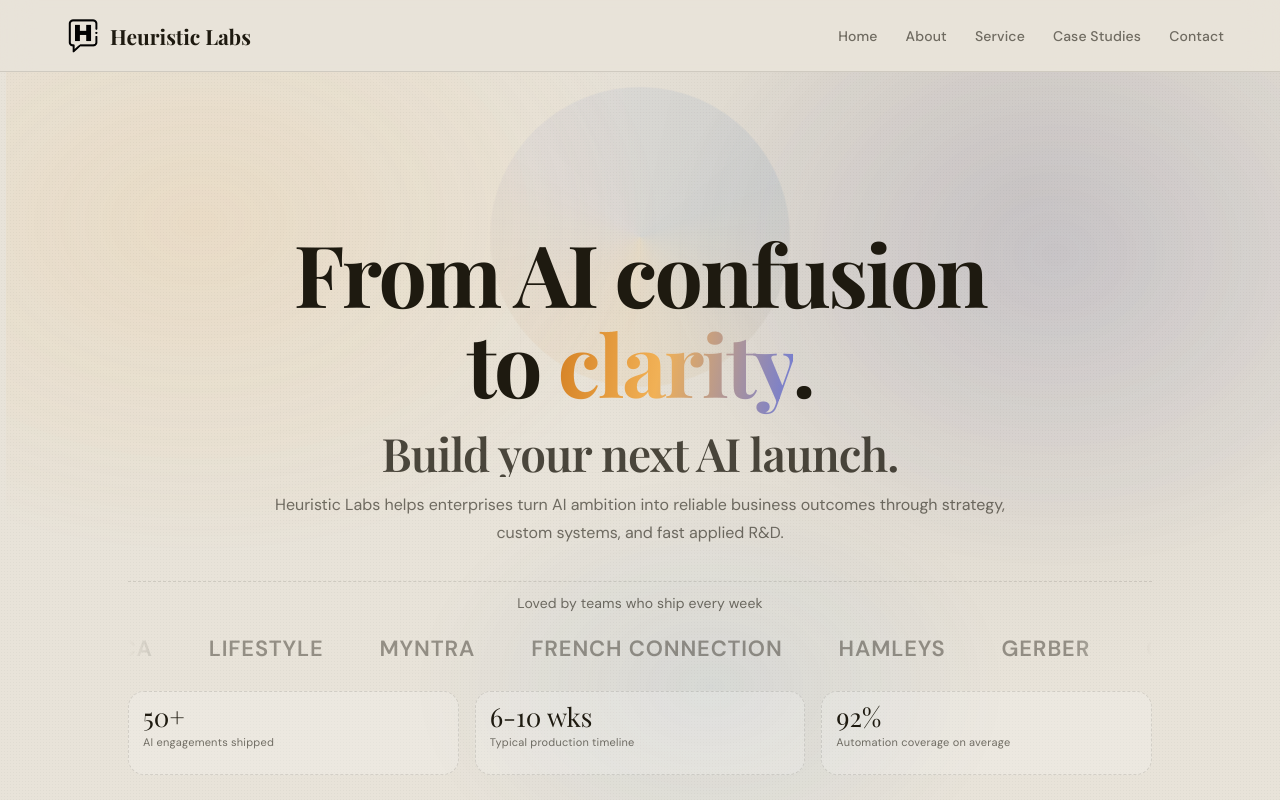
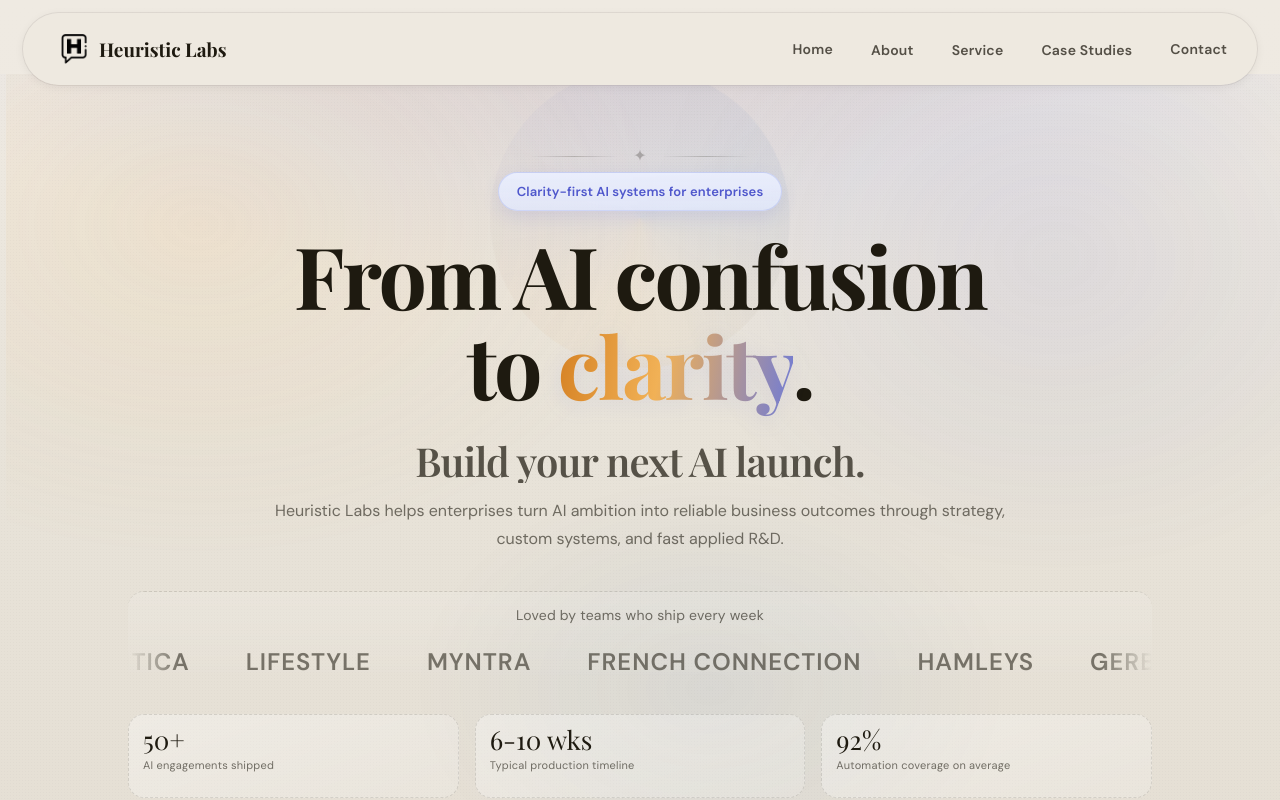
Before and after one commit to karan4533/code, a React (Vite) app in the folder heuristic-react/: page / in a window 1280 px wide. Shown: the top 800 px of the page. Built offline with nearby package versions, Linux system fonts and the light colour scheme; a web font is replaced by a local one.

Commit message:
fine turn the hero page

```diff
--- a/heuristic-react/src/components/nav/Nav.jsx
+++ b/heuristic-react/src/components/nav/Nav.jsx
@@ -1,4 +1,4 @@
-import { useState } from "react";
+import { useEffect, useState } from "react";
 import { T, font } from "../../constants/designTokens";
 import { useViewport } from "../../hooks/useViewport";
 import companyLogo from "../../assets/logo (1).png";
@@ -9,10 +9,11 @@ export function Nav({ onLogoClick, onHomeClick, onContactClick, isLanding }) {
   const [mobileMenuOpen, setMobileMenuOpen] = useState(false);
   const [brandHovered, setBrandHovered] = useState(false);
   const [brandPressed, setBrandPressed] = useState(false);
-  const navHeight = isLanding ? 72 : 60;
+  const [isScrolled, setIsScrolled] = useState(false);
+  const navHeight = isLanding ? 74 : 60;
   const linkSize = isLanding ? 14 : 13;
-  const brandSize = isSmallMobile ? 14 : isMobile ? 16 : isTablet ? 17 : isLanding ? 21 : 19;
-  const logoSize = isSmallMobile ? 24 : isMobile ? 27 : isLanding ? 34 : 31;
+  const brandSize = isSmallMobile ? 14 : isMobile ? 15 : isTablet ? 16 : isLanding ? 19 : 18;
+  const logoSize = isSmallMobile ? 23 : isMobile ? 25 : isLanding ? 30 : 28;
 
   const navLinks = [
     { label: "Home", onClick: onHomeClick },
@@ -22,12 +23,22 @@ export function Nav({ onLogoClick, onHomeClick, onContactClick, isLanding }) {
     { label: "Contact", onClick: onContactClick },
   ];
 
+  useEffect(() => {
+    const onScroll = () => {
+      setIsScrolled(window.scrollY > 12);
+    };
+
+    onScroll();
+    window.addEventListener("scroll", onScroll, { passive: true });
+    return () => window.removeEventListener("scroll", onScroll);
+  }, []);
+
   return (
     <>
       <nav
         style={{
           position: "sticky",
-          top: 0,
+          top: isSmallMobile ? 8 : isMobile ? 10 : 12,
           zIndex: isLanding ? 200 : 200,
           display: "flex",
           alignItems: "center",
@@ -39,16 +50,27 @@ export function Nav({ onLogoClick, onHomeClick, onContactClick, isLanding }) {
             : isMobile
               ? "10px 16px"
               : isTablet
-                ? "0 24px"
+                ? "0 20px"
                 : isLanding
-                  ? "0 56px"
-                  : "0 48px",
+                  ? "0 26px"
+                  : "0 24px",
           height: isDesktopWide ? navHeight : "auto",
-          background: isLanding ? "rgba(232,227,217,.9)" : "rgba(232,227,217,.94)",
-          backdropFilter: "blur(16px)",
-          borderBottom: `1px solid ${T.ink12}`,
+          width: isDesktopWide ? "min(1240px, calc(100% - 44px))" : "calc(100% - 16px)",
+          margin: "0 auto",
+          borderRadius: isDesktopWide ? 999 : 20,
+          overflow: "hidden",
+          isolation: "isolate",
+          background: isScrolled ? "#eee9e0" : "#eee9e0",
+          backdropFilter: "none",
+          WebkitBackdropFilter: "none",
+          border: `1px solid ${isScrolled ? "rgba(30,26,16,.1)" : "rgba(30,26,16,.07)"}`,
+          backgroundClip: "padding-box",
+          boxShadow: isScrolled
+            ? "0 4px 12px rgba(20,16,8,.06)"
+            : "0 2px 8px rgba(20,16,8,.05)",
           fontFamily: font.sans,
-          transition: "padding .25s ease, height .25s ease, background .25s ease",
+          transition:
+            "padding .25s ease, height .25s ease, background .25s ease, box-shadow .25s ease, border-color .25s ease",
         }}
       >
         {/* Hamburger Menu Button - Mobile Only */}
@@ -114,7 +136,8 @@ export function Nav({ onLogoClick, onHomeClick, onContactClick, isLanding }) {
           <ul
             style={{
               display: "flex",
-              gap: isSmallMobile ? 6 : isMobile ? 8 : isLanding ? 28 : 24,
+              alignItems: "center",
+              gap: isSmallMobile ? 6 : isMobile ? 8 : isLanding ? 30 : 24,
               listStyle: "none",
               padding: 0,
               margin: 0,
@@ -129,16 +152,24 @@ export function Nav({ onLogoClick, onHomeClick, onContactClick, isLanding }) {
                     onClick={link.onClick}
                     style={{
                       fontSize: linkSize,
-                      fontWeight: 500,
-                      letterSpacing: ".01em",
-                      color: T.ink60,
+                      fontWeight: 600,
+                      letterSpacing: ".015em",
+                      color: "rgba(30,26,16,.74)",
                       textDecoration: "none",
-                      background: "none",
+                      background: "transparent",
                       border: "none",
                       cursor: "pointer",
-                      padding: 0,
+                      borderRadius: 10,
+                      padding: "6px 4px",
                       fontFamily: font.sans,
                       whiteSpace: "nowrap",
+                      transition: "color .2s ease",
+                    }}
+                    onMouseEnter={(e) => {
+                      e.currentTarget.style.color = "rgba(30,26,16,.96)";
+                    }}
+                    onMouseLeave={(e) => {
+                      e.currentTarget.style.color = "rgba(30,26,16,.74)";
                     }}
                   >
                     {link.label}
@@ -148,11 +179,20 @@ export function Nav({ onLogoClick, onHomeClick, onContactClick, isLanding }) {
                     href={link.href}
                     style={{
                       fontSize: linkSize,
-                      fontWeight: 500,
-                      letterSpacing: ".01em",
-                      color: T.ink60,
+                      fontWeight: 600,
+                      letterSpacing: ".015em",
+                      color: "rgba(30,26,16,.74)",
                       textDecoration: "none",
+                      borderRadius: 10,
+                      padding: "6px 4px",
                       whiteSpace: "nowrap",
+                      transition: "color .2s ease",
+                    }}
+                    onMouseEnter={(e) => {
+                      e.currentTarget.style.color = "rgba(30,26,16,.96)";
+                    }}
+                    onMouseLeave={(e) => {
+                      e.currentTarget.style.color = "rgba(30,26,16,.74)";
                     }}
                   >
                     {link.label}
@@ -182,16 +222,17 @@ export function Nav({ onLogoClick, onHomeClick, onContactClick, isLanding }) {
             fontWeight: 700,
             color: T.ink,
             textDecoration: "none",
-            background: brandHovered ? "#E8E3D9F0" : "transparent",
+            background: brandHovered ? "rgba(255,255,255,.45)" : "transparent",
             border: "none",
-            borderRadius: 10,
+            borderRadius: 14,
             cursor: "pointer",
-            padding: isSmallMobile ? "4px 6px" : isLanding ? "6px 10px" : "5px 8px",
+            padding: isSmallMobile ? "4px 6px" : isLanding ? "7px 10px" : "5px 8px",
             order: 1,
             flex: "0 0 auto",
             textAlign: "left",
             transform: brandPressed ? "translateY(1px)" : "translateY(0)",
-            transition: "background .2s ease, transform .15s ease",
+            transition: "background .2s ease, transform .15s ease, box-shadow .2s ease",
+            boxShadow: brandHovered ? "0 2px 8px rgba(20,16,8,.04)" : "none",
           }}
         >
           <img
@@ -224,18 +265,20 @@ export function Nav({ onLogoClick, onHomeClick, onContactClick, isLanding }) {
         <div
           style={{
             position: "fixed",
-            top: isTablet ? "auto" : "60px",
-            left: 0,
-            right: 0,
-            background: "rgba(232,227,217,.98)",
-            backdropFilter: "blur(16px)",
-            borderBottom: `1px solid ${T.ink12}`,
-            padding: "16px 12px",
+            top: isSmallMobile ? 66 : 74,
+            left: isSmallMobile ? 8 : 12,
+            right: isSmallMobile ? 8 : 12,
+            background: "rgba(244,240,233,.95)",
+            backdropFilter: "blur(18px) saturate(130%)",
+            border: `1px solid rgba(30,26,16,.12)`,
+            borderRadius: 18,
+            boxShadow: "0 12px 28px rgba(20,16,8,.12)",
+            padding: "14px 10px",
             display: "flex",
             flexDirection: "column",
             gap: 8,
             animation: "slideDownMenu .3s ease-out",
-            zIndex: 199,
+            zIndex: 210,
           }}
         >
           {navLinks.map((link) => {
@@ -244,15 +287,15 @@ export function Nav({ onLogoClick, onHomeClick, onContactClick, isLanding }) {
               textAlign: "left",
               padding: "12px 16px",
               borderRadius: 12,
-              background: T.ink07,
-              border: `1px solid ${T.ink12}`,
+              background: "rgba(255,255,255,.68)",
+              border: `1px solid rgba(30,26,16,.1)`,
               fontSize: 13,
               fontWeight: 500,
               letterSpacing: ".01em",
               color: T.ink,
               fontFamily: font.sans,
               cursor: "pointer",
-              transition: ".2s",
+              transition: "background .2s ease, transform .2s ease",
               textDecoration: "none",
               display: "block",
             };
@@ -266,8 +309,14 @@ export function Nav({ onLogoClick, onHomeClick, onContactClick, isLanding }) {
                     setMobileMenuOpen(false);
                   }}
                   style={itemStyle}
-                  onMouseEnter={(e) => (e.target.style.background = T.ink12)}
-                  onMouseLeave={(e) => (e.target.style.background = T.ink07)}
+                  onMouseEnter={(e) => {
+                    e.currentTarget.style.background = "rgba(255,255,255,.92)";
+                    e.currentTarget.style.transform = "translateY(-1px)";
+                  }}
+                  onMouseLeave={(e) => {
+                    e.currentTarget.style.background = "rgba(255,255,255,.68)";
+                    e.currentTarget.style.transform = "translateY(0)";
+                  }}
                 >
                   {link.label}
                 </button>
@@ -279,8 +328,14 @@ export function Nav({ onLogoClick, onHomeClick, onContactClick, isLanding }) {
                   href={link.href}
                   onClick={() => setMobileMenuOpen(false)}
                   style={itemStyle}
-                  onMouseEnter={(e) => (e.target.style.background = T.ink12)}
-                  onMouseLeave={(e) => (e.target.style.background = T.ink07)}
+                  onMouseEnter={(e) => {
+                    e.currentTarget.style.background = "rgba(255,255,255,.92)";
+                    e.currentTarget.style.transform = "translateY(-1px)";
+                  }}
+                  onMouseLeave={(e) => {
+                    e.currentTarget.style.background = "rgba(255,255,255,.68)";
+                    e.currentTarget.style.transform = "translateY(0)";
+                  }}
                 >
                   {link.label}
                 </a>
--- a/heuristic-react/src/components/pages/LandingPage.jsx
+++ b/heuristic-react/src/components/pages/LandingPage.jsx
@@ -18,8 +18,8 @@ export function LandingPage({
   const [phraseIndex, setPhraseIndex] = useState(0);
   const introEase = "cubic-bezier(0.16,1,0.3,1)";
   const headerHeight = isSmallMobile ? 56 : isMobile ? 60 : isTablet ? 64 : 72;
-  const parallaxOffset = Math.min(scrollY * 0.08, 26);
-  const contentLift = Math.min(scrollY * 0.035, 12);
+  const parallaxOffset = Math.min(scrollY * 0.05, 18);
+  const contentLift = Math.min(scrollY * 0.02, 8);
   const rotatingPhrases = [
     "Build your next AI launch.",
     "Ship outcomes, not prototypes.",
@@ -54,7 +54,7 @@ export function LandingPage({
   useEffect(() => {
     const phraseTimer = window.setInterval(() => {
       setPhraseIndex((prev) => (prev + 1) % rotatingPhrases.length);
-    }, 1800);
+    }, 2200);
 
     return () => window.clearInterval(phraseTimer);
   }, [rotatingPhrases.length]);
@@ -66,7 +66,7 @@ export function LandingPage({
         position: "relative",
         width: "100%",
         minHeight: "100vh",
-        background: `radial-gradient(circle at 80% 15%, ${T.bg3} 0%, ${T.bg} 40%, ${T.bg} 100%)`,
+        background: "var(--site-base-bg)",
         display: "flex",
         alignItems: "center",
         justifyContent: "center",
@@ -81,7 +81,7 @@ export function LandingPage({
           inset: 0,
           pointerEvents: "none",
           zIndex: 0,
-          opacity: 0.65,
+          opacity: 0.52,
           background:
             "radial-gradient(42rem 30rem at 15% 20%, rgba(241,177,86,0.22), transparent 70%), radial-gradient(34rem 28rem at 82% 24%, rgba(78,93,206,0.16), transparent 72%), radial-gradient(28rem 20rem at 55% 78%, rgba(24,96,171,0.12), transparent 68%)",
           transform: `translateY(${parallaxOffset * -0.65}px)`,
@@ -96,7 +96,7 @@ export function LandingPage({
           inset: 0,
           pointerEvents: "none",
           zIndex: 0,
-          opacity: 0.18,
+          opacity: 0.12,
           background:
             "linear-gradient(rgba(30,26,16,0.08) 1px, transparent 1px), linear-gradient(90deg, rgba(30,26,16,0.08) 1px, transparent 1px)",
           backgroundSize: "40px 40px",
@@ -113,7 +113,7 @@ export function LandingPage({
           inset: 0,
           pointerEvents: "none",
           zIndex: 0,
-          opacity: 0.11,
+          opacity: 0.07,
           mixBlendMode: "multiply",
           backgroundImage:
             "radial-gradient(rgba(27,24,16,0.3) 0.8px, transparent 0.9px)",
@@ -320,10 +320,10 @@ export function LandingPage({
           padding: isSmallMobile
             ? "8px 12px 24px"
             : isMobile
-              ? "8px 16px 28px"
+              ? "11px 16px 28px"
               : isTablet
-                ? "12px 24px 34px"
-                    : "86px 28px 34px",
+                ? "16px 24px 34px"
+                    : "46px 28px 34px",
                   width: "min(1080px, 100%)",
           marginTop: showLocalHeader ? headerHeight : 0,
           alignSelf: isMobile || isTablet ? "flex-start" : "center",
@@ -349,10 +349,92 @@ export function LandingPage({
             background:
               "conic-gradient(from 50deg, rgba(241,177,86,.26), rgba(78,93,206,.12), rgba(24,96,171,.18), rgba(241,177,86,.26))",
             animation: "heroHaloSpin 18s linear infinite",
-            opacity: 0.42,
+            opacity: 0.26,
             pointerEvents: "none",
           }}
         />
+
+        <div
+          style={{
+            display: "flex",
+            flexDirection: "column",
+            alignItems: "center",
+            gap: isSmallMobile ? 8 : 10,
+            marginTop: isSmallMobile ? -4 : -12,
+            marginBottom: isSmallMobile ? 4 : 8,
+            position: "relative",
+            zIndex: 1,
+            animation: `revealSoftUp .78s ${introEase} .08s both`,
+          }}
+        >
+          <div
+            aria-hidden="true"
+            style={{
+              width: isSmallMobile ? 140 : isMobile ? 170 : 220,
+              height: 12,
+              position: "relative",
+              opacity: 0.72,
+            }}
+          >
+            <span
+              style={{
+                position: "absolute",
+                left: 0,
+                top: "50%",
+                width: "40%",
+                height: 1,
+                background:
+                  "linear-gradient(90deg, rgba(30,26,16,0), rgba(30,26,16,.28), rgba(30,26,16,0))",
+              }}
+            />
+            <span
+              style={{
+                position: "absolute",
+                right: 0,
+                top: "50%",
+                width: "40%",
+                height: 1,
+                background:
+                  "linear-gradient(90deg, rgba(30,26,16,0), rgba(30,26,16,.28), rgba(30,26,16,0))",
+              }}
+            />
+            <span
+              style={{
+                position: "absolute",
+                left: "50%",
+                top: "50%",
+                transform: "translate(-50%,-50%)",
+                color: "rgba(30,26,16,.36)",
+                fontSize: isSmallMobile ? 13 : 16,
+                lineHeight: 1,
+              }}
+            >
+              ✦
+            </span>
+          </div>
+
+          <span
+            style={{
+              display: "inline-flex",
+              alignItems: "center",
+              justifyContent: "center",
+              padding: isSmallMobile ? "8px 14px" : "10px 18px",
+              borderRadius: 999,
+              fontFamily: font.sans,
+              fontSize: isSmallMobile ? 12 : 13,
+              fontWeight: 600,
+              letterSpacing: ".01em",
+              color: "#4f57cc",
+              background:
+                "linear-gradient(180deg, rgba(234,239,255,.92), rgba(226,233,255,.76))",
+              border: "1px solid rgba(126,142,232,.26)",
+              boxShadow: "0 6px 18px rgba(79,87,204,.12)",
+            }}
+          >
+            Clarity-first AI systems for enterprises
+          </span>
+        </div>
+
         <p
           style={{
             fontFamily: font.serif,
@@ -364,7 +446,7 @@ export function LandingPage({
             letterSpacing: "-.028em",
             color: T.ink,
             maxWidth: 860,
-            margin: "8px auto 22px",
+            margin: "12px auto 26px",
             animation: `heroHeadlineIn .95s ${introEase} .14s both`,
             position: "relative",
             zIndex: 1,
@@ -380,6 +462,7 @@ export function LandingPage({
                 WebkitBackgroundClip: "text",
                 backgroundClip: "text",
                 color: "transparent",
+                filter: "drop-shadow(0 4px 10px rgba(111,123,214,.14))",
               }}
             >
               clarity
@@ -407,13 +490,13 @@ export function LandingPage({
               fontStyle: "normal",
               fontWeight: 600,
               fontSize: isSmallMobile
-                ? "clamp(24px, 7.1vw, 30px)"
+                ? "clamp(22px, 6.6vw, 28px)"
                 : isMobile
-                  ? "clamp(27px, 6.4vw, 36px)"
-                  : "clamp(32px, 3.8vw, 46px)",
+                  ? "clamp(25px, 5.8vw, 33px)"
+                  : "clamp(30px, 3.4vw, 40px)",
               lineHeight: 1.04,
               letterSpacing: "-.02em",
-              color: "rgba(30,26,16,.78)",
+              color: "rgba(30,26,16,.74)",
               animation: `heroPhraseSlideUp .58s ${introEase} both`,
             }}
           >
@@ -442,11 +525,14 @@ export function LandingPage({
         <div
           style={{
             width: "100%",
-            marginTop: isSmallMobile ? 8 : 12,
-            paddingTop: isSmallMobile ? 10 : 12,
+            marginTop: isSmallMobile ? 12 : 16,
+            paddingTop: isSmallMobile ? 10 : 14,
+            paddingBottom: isSmallMobile ? 4 : 7,
             borderTop: `1px dashed ${T.ink12}`,
             position: "relative",
             overflow: "hidden",
+            background: "linear-gradient(180deg, rgba(255,255,255,.14), rgba(255,255,255,0))",
+            borderRadius: 16,
           }}
         >
           <p
@@ -454,8 +540,8 @@ export function LandingPage({
               marginBottom: isSmallMobile ? 10 : 12,
               fontFamily: font.sans,
               fontSize: isSmallMobile ? 12 : 14,
-              color: T.ink60,
-              letterSpacing: ".01em",
+              color: "rgba(30,26,16,.6)",
+              letterSpacing: ".015em",
               textAlign: "center",
             }}
           >
@@ -467,9 +553,9 @@ export function LandingPage({
               position: "relative",
               overflow: "hidden",
               WebkitMaskImage:
-                "linear-gradient(to right, transparent 0%, black 8%, black 92%, transparent 100%)",
+                "linear-gradient(to right, transparent 0%, black 5%, black 95%, transparent 100%)",
               maskImage:
-                "linear-gradient(to right, transparent 0%, black 8%, black 92%, transparent 100%)",
+                "linear-gradient(to right, transparent 0%, black 5%, black 95%, transparent 100%)",
             }}
           >
             <div
@@ -478,8 +564,8 @@ export function LandingPage({
                 alignItems: "center",
                 gap: isSmallMobile ? 28 : isMobile ? 38 : 56,
                 width: "max-content",
-                animation: `heroCompanyMarquee ${isMobile ? 22 : 30}s linear infinite`,
-                padding: isSmallMobile ? "8px 0 2px" : "10px 0 4px",
+                animation: `heroCompanyMarquee ${isMobile ? 26 : 34}s linear infinite`,
+                padding: isSmallMobile ? "8px 0 5px" : "10px 0 6px",
               }}
             >
               {marqueeCompanies.map((name, idx) => (
@@ -487,9 +573,9 @@ export function LandingPage({
                   key={`${name}-${idx}`}
                   style={{
                     fontFamily: font.sans,
-                    fontSize: isSmallMobile ? 16 : isMobile ? 18 : 22,
-                    fontWeight: 600,
-                    color: "rgba(30,26,16,.42)",
+                    fontSize: isSmallMobile ? 18 : isMobile ? 20 : 24,
+                    fontWeight: 700,
+                    color: "rgba(30,26,16,.56)",
                     letterSpacing: ".04em",
                     whiteSpace: "nowrap",
                   }}
@@ -522,15 +608,15 @@ export function LandingPage({
                 borderRadius: 16,
                 padding: isSmallMobile ? "10px 12px" : "12px 14px",
                 textAlign: "left",
-                background: "rgba(255,255,255,.2)",
+                background: "linear-gradient(160deg, rgba(255,255,255,.36), rgba(255,255,255,.18))",
                 minHeight: isSmallMobile ? 72 : 84,
                 animation: `revealSoftUp .72s ${introEase} ${0.72 + i * 0.08}s both`,
                 transition:
                   "transform .28s ease, box-shadow .28s ease, border-color .28s ease",
               }}
               onMouseEnter={(e) => {
-                e.currentTarget.style.transform = "translateY(-4px)";
-                e.currentTarget.style.boxShadow = "0 12px 20px rgba(30,26,16,.1)";
+                e.currentTarget.style.transform = "translateY(-2px)";
+                e.currentTarget.style.boxShadow = "0 8px 14px rgba(30,26,16,.07)";
                 e.currentTarget.style.borderColor = "rgba(30,26,16,.24)";
               }}
               onMouseLeave={(e) => {
--- a/heuristic-react/src/styles/global.css
+++ b/heuristic-react/src/styles/global.css
@@ -1,5 +1,12 @@
 /* Global Styles */
 @import url('https://fonts.googleapis.com/css2?family=Playfair+Display:ital,wght@0,400;0,500;0,600;0,700;1,400;1,500;1,600;1,700&family=DM+Sans:opsz,wght@9..40,300;9..40,400;9..40,500;9..40,600&display=swap');
+
+:root {
+  --site-base-bg:
+    radial-gradient(68rem 27rem at 50% -10%, rgba(126, 142, 232, 0.22), rgba(126, 142, 232, 0) 70%),
+    radial-gradient(44rem 18rem at 50% -12%, rgba(235, 164, 90, 0.2), rgba(235, 164, 90, 0) 74%),
+    linear-gradient(180deg, #efeae2 0%, #e8e3d9 44%, #e5dfd4 100%);
+}
 
 *,
 *::before,
@@ -14,7 +21,7 @@ html {
 }
 
 body {
-  background: #E8E3D9;
+  background: var(--site-base-bg);
   overflow-x: hidden;
 }
 
```
